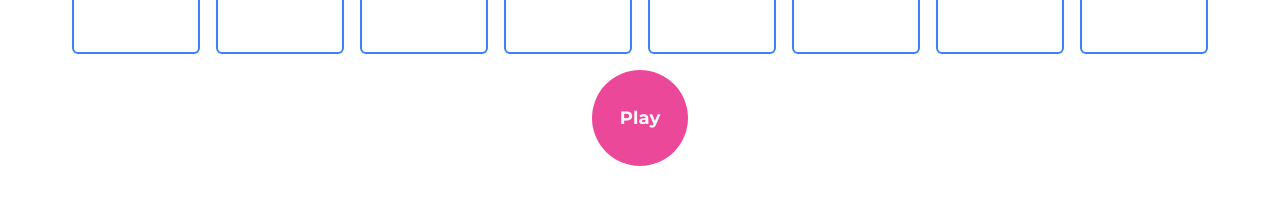
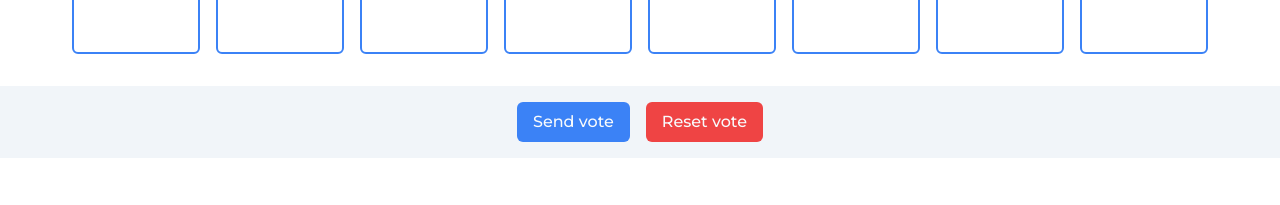
Before and after one commit to Fekleite/octo-poker-client, a React (Vite) app: page /room/join/1 in a window 1280 px wide. Shown: the part 431-636 px from the top of the page. Built offline with nearby package versions, Linux system fonts and the light colour scheme; no server answers.

Commit message:
feat: add remove vote actions

```diff
--- a/src/pages/Room.tsx
+++ b/src/pages/Room.tsx
@@ -26,7 +26,7 @@ export function Room() {
     description: ''
   });
 
-  const { register, handleSubmit } = useForm<SendVoteFormData>()
+  const { register, handleSubmit, resetField } = useForm<SendVoteFormData>()
   const { code } = useParams()
   const navigate = useNavigate()
 
@@ -66,6 +66,10 @@ export function Room() {
       })
     })
 
+    socket.on('on-vote-was-remove', () => {
+      console.log("Vote removed!")
+    })
+
     socket.on('on-votes-were-reveal', (response: { votes: IVote[] }) => {
       setVotes(response.votes);
       setCanShowCards(true)
@@ -97,6 +101,20 @@ export function Room() {
       }
 
       socket.emit('on-send-vote', payload)
+    }
+  }
+
+  function handleRemoveVote() {
+    if (code) {
+      const payload = {
+        room: {
+          code,
+        },
+      }
+
+      socket.emit('on-remove-vote', payload)
+
+      resetField('card')
     }
   }
 
@@ -222,7 +240,10 @@ export function Room() {
               ))}
             </div>
 
-            <button type="submit" className="w-24 h-24 translate-y-4 rounded-full border-pink-500 bg-pink-500 hover:bg-pink-600 duration-300 text-slate-50 text-lg font-bold">Play</button>
+            <div className='w-full flex justify-center gap-4 mt-8 p-4 bg-slate-100 '>
+              <Button type="submit" variant='secondary'>Send vote</Button>
+              <Button type="button" onClick={handleRemoveVote} variant='danger'>Reset vote</Button>
+            </div>
           </form>
         </div>
       </div>
```
